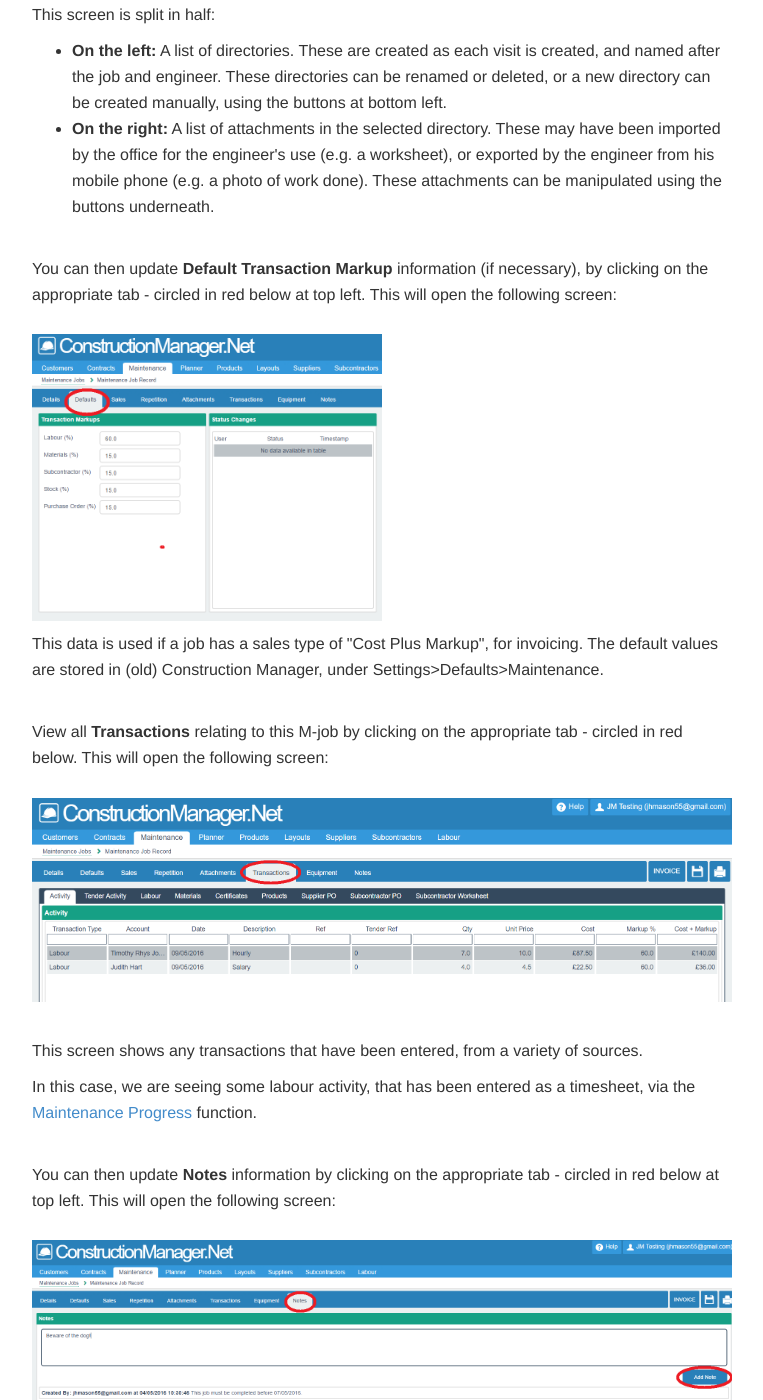
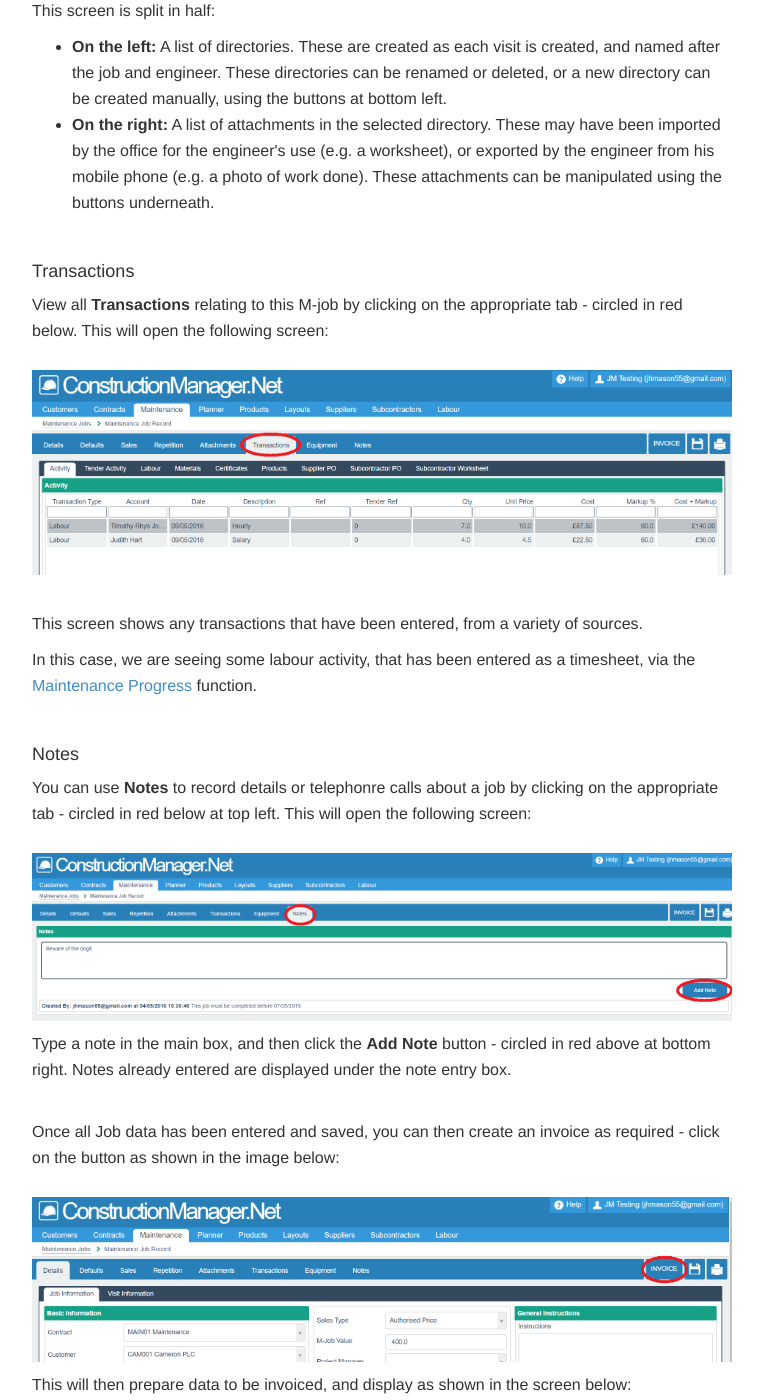
Before and after one commit to JNCSolutions/ConstructionManagerDocs, a Jekyll site: the page built from maintenance.html, in a window 1280 px wide and 1400 px high, scrolled down 6520 px. Shown: the whole window, without its empty margins (258-1021 px from the left). Built offline with Jekyll 4.4.1, drawn with Linux system fonts in a browser that asks for light colours; some of the changed text lies outside the part shown.

Commit message:
Update maintenance.html

```diff
--- a/maintenance.html
+++ b/maintenance.html
@@ -11,12 +11,10 @@
       <li><a href="#maintenance-jobs">Maintenance Jobs</a></li>
       <ul>
         <li><a href="#new-mjob">New/Edit Maintenance Job</a></li>
-        <ul>
-          <li><a href="#transactions">Transactions</a></li>
-        </ul>
         <li><a href="#new-visit">New/Edit Visit</a></li>
         <ul>
           <li><a href="#attachments">Attachments</a></li>
+          <li><a href="#transactions">Transactions</a></li>
         </ul>
         <li><a href="#invoice">Invoice</a></li>
         <ul>
@@ -146,12 +144,12 @@
           This will open screens in identical format to those used
           when <a href="#new-mjob">Creating a New Job.</a></p>
       <br>
-      <h4 id="delete-mjob">Delete Maintenance Job</h4>
+      <h4></h4>Delete Maintenance Job</h4>
       <p>To delete an existing job, select a job from the list and then click on the appropriate button - circled in red above.
           You will be asked to confirm your selection.</a></p>
       <br>
 
-      <h4 id="change-status">Change Status</h4>
+      <h4>Change Status</h4>
       <p>To change status on an existing job, select a job or range of jobs from the list
             and then click on the <b>Change Status</b> button - circled in red above.
             This will open screens as shown below.</p>
@@ -180,9 +178,9 @@
           <li>Create planner appointments by entering planned start and end dates and times,
               and clicking the <b>Create Planner Appointment</b> button, circled in red, bottom right.</li>
         </ul>
-        <p><b>N.B. <B>Visits</B> can also be created in the <a href="planner.html">Planner</a> module.
+        <p><b>N.B. Visits</b> can also be created in the <a href="planner.html">Planner</a> module.
                   The visit will then appear in the visit information tab.
-                  It should be created in one place or the other, but not both.</b></p>
+                  It should be created in one place or the other, but not both.</p>
       <br>
       <h4 id="attachments">Attachments</h4>
       <p>You can add <b>Attachments</b> by clicking on the appropriate tab - circled in red below at top left.
@@ -199,22 +197,9 @@
                 These may have been imported by the office for the engineer's use (e.g. a worksheet),
                 or exported by the engineer from his mobile phone (e.g. a photo of work done).
                 These attachments can be manipulated using the buttons underneath.</li>
-      </ul>
-
-
-      <br>
-      <p>You can then update <b>Default Transaction Markup</b> information (if necessary),
-          by clicking on the appropriate tab - circled in red below at top left.
-          This will open the following screen:
-          <br> <br>
-      <img src="img/Maintenance_Create_03.PNG" style="width: 50%;">
-      <p>This data is used if a job has a sales type of "Cost Plus Markup", for invoicing.
-          The default values are stored in (old) Construction Manager, under Settings>Defaults>Maintenance.</p>
-      <br>
-
-
-
-    <p>View all <b>Transactions</b> relating to this M-job by clicking on the appropriate tab - circled in red below.
+      </ul> <br>
+          <h4 id="transactions">Transactions</h4>
+          <p>View all <b>Transactions</b> relating to this M-job by clicking on the appropriate tab - circled in red below.
           This will open the following screen:
           <br> <br>
       <img src="img/Maintenance_Create_05.PNG" style="width: 100%;">
@@ -223,9 +208,9 @@
       <p>In this case, we are seeing some labour activity, that has been entered as a timesheet,
           via the <a href="maintenance-progress"> Maintenance Progress</a> function.</p>
       <br>
-
-      <p>You can then update <b>Notes</b> information by clicking on the appropriate tab - circled in red below at top left.
-          This will open the following screen:
+      <h4>Notes</h4>
+      <p>You can use <b>Notes</b> to record details or telephonre calls about a job
+          by clicking on the appropriate tab - circled in red below at top left. This will open the following screen:
           <br> <br>
       <img src="img/Maintenance_Create_04.PNG" style="width: 100%;">
       <p>Type a note in the main box, and then click the <b>Add Note</b> button - circled in red above at bottom right.
@@ -376,5 +361,12 @@
         </ul>
       </ul>
       <br> <br>
-
+      <br>
+      <p>You can then update <b>Default Transaction Markup</b> information (if necessary),
+          by clicking on the appropriate tab - circled in red below at top left.
+          This will open the following screen:
+          <br> <br>
+      <img src="img/Maintenance_Create_03.PNG" style="width: 50%;">
+      <p>This data is used if a job has a sales type of "Cost Plus Markup", for invoicing.
+          The default values are stored in (old) Construction Manager, under Settings>Defaults>Maintenance.</p>
  </div>
```
